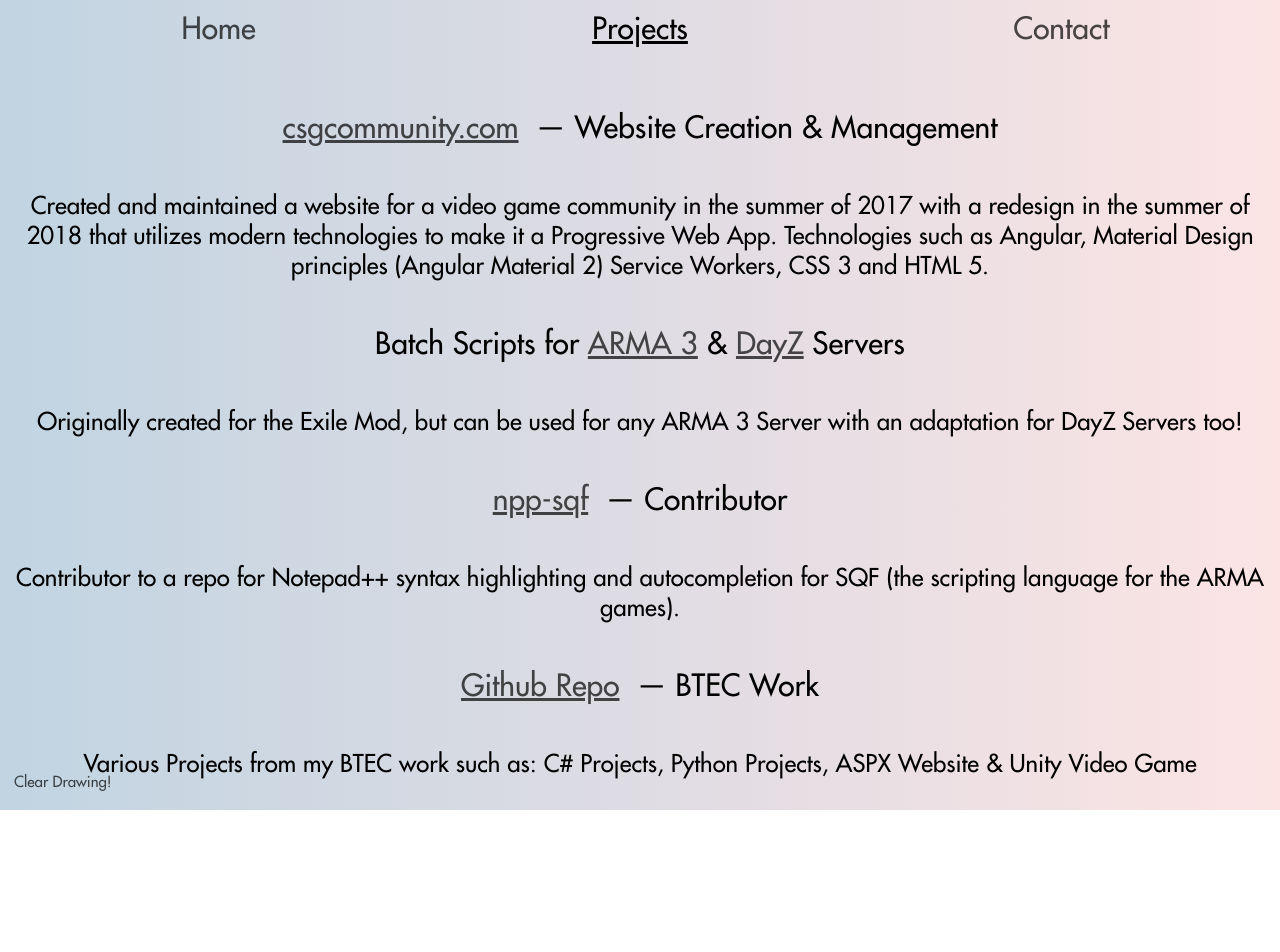
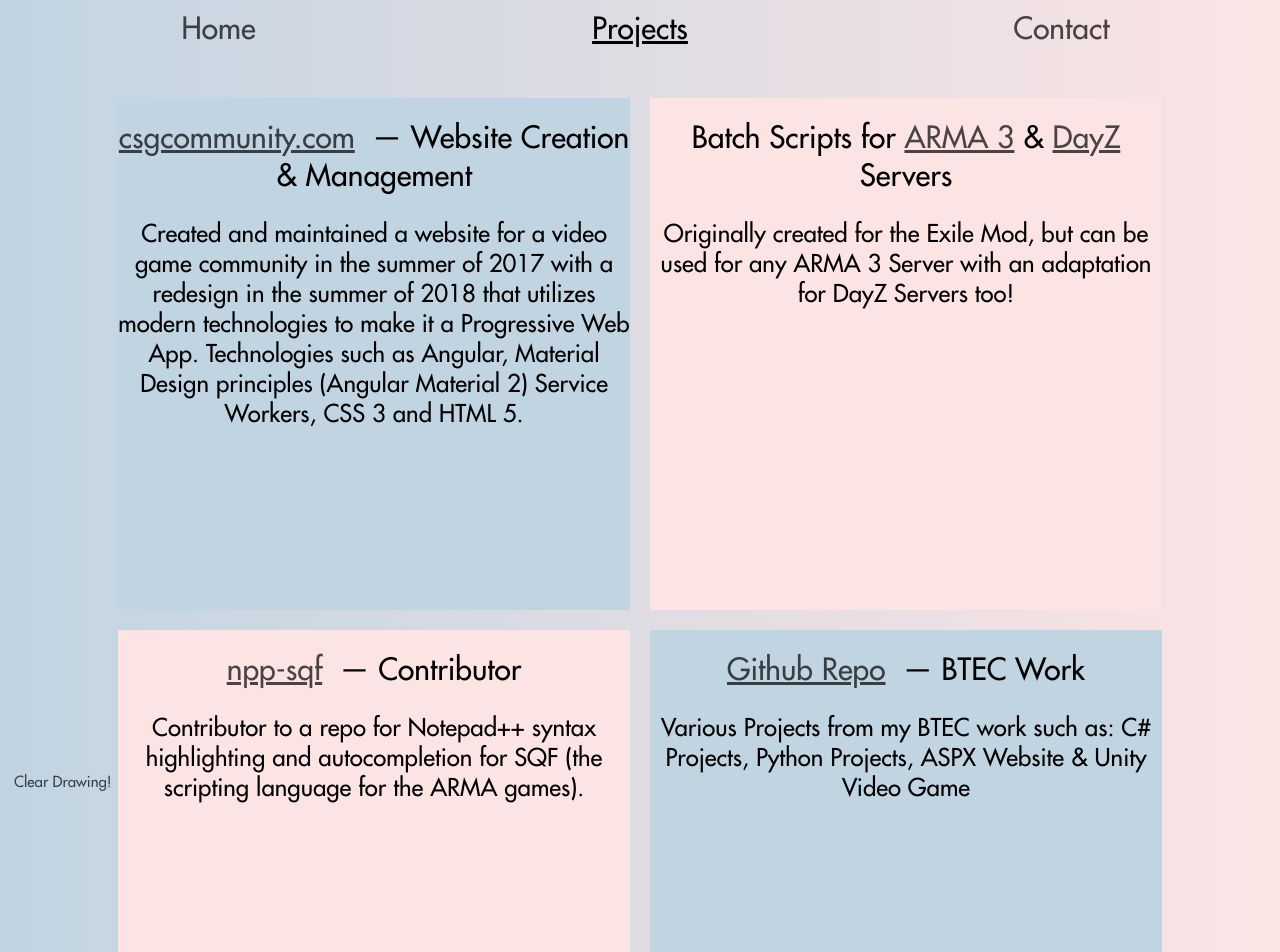
Before and after one commit to DannyDorito/jallison.co.uk, an Angular app: page /projects in a window 1280 px wide. Shown: the top 952 px of the page. Before the commit the page ends 810 px from the top, so only its background shows below. Built offline with nearby package versions, Linux system fonts and the light colour scheme; no server answers.

Commit message:
reworked projects

```diff
--- a/src/app/projects/projects.component.css
+++ b/src/app/projects/projects.component.css
@@ -11,3 +11,16 @@
 p {
   font-size: 24px;
 }
+
+.container {
+  display: flex;
+  flex-wrap: wrap;
+  justify-content: center;
+
+}
+
+.content {
+  width: 40vw;
+  height: 40vw;
+  margin: 10px;
+}
--- a/src/app/projects/projects.component.html
+++ b/src/app/projects/projects.component.html
@@ -1,13 +1,17 @@
-<div class="center">
+<div class="container">
+  <div class="content blue">
     <h4>
       <a href="https://csgcommunity.com">csgcommunity.com</a>
       &nbsp;— Website Creation & Management
     </h4>
     <p>
-    Created and maintained a website for a video game community in the summer of 2017 with a redesign in the summer of
+      Created and maintained a website for a video game community in the summer of 2017 with a redesign in the summer
+      of
       2018 that utilizes modern technologies to make it a Progressive Web App. Technologies such as Angular, Material
       Design principles (Angular Material 2) Service Workers, CSS 3 and HTML 5.
     </p>
+  </div>
+  <div class="content pink">
     <h4>
       Batch Scripts for <a href="https://github.com/DannyDorito/ARMA-3-Startup-and-Restart-Script">ARMA 3</a> & <a href="https://github.com/DannyDorito/DayZ-Startup-and-Restart-Script">DayZ</a>
       Servers
@@ -16,13 +20,20 @@
       Originally created for the Exile Mod, but can be used for any ARMA 3 Server with an adaptation for DayZ Servers
       too!
     </p>
+  </div>
+</div>
+<div class="container">
+  <div class="content pink">
     <h4>
       <a href="https://github.com/Sanjo/npp-sqf">npp-sqf</a>
       &nbsp;— Contributor
     </h4>
     <p>
-    Contributor to a repo for Notepad++ syntax highlighting and autocompletion for SQF (the scripting language for the ARMA games).
+      Contributor to a repo for Notepad++ syntax highlighting and autocompletion for SQF (the scripting language for
+      the ARMA games).
     </p>
+  </div>
+  <div class="content blue">
     <h4>
       <a href="https://github.com/DannyDorito/BTEC-Work">Github Repo</a>
       &nbsp;— BTEC Work
@@ -31,3 +42,4 @@
       Various Projects from my BTEC work such as: C# Projects, Python Projects, ASPX Website & Unity Video Game
     </p>
   </div>
+</div>
--- a/src/app/projects/projects.component.ts
+++ b/src/app/projects/projects.component.ts
@@ -7,16 +7,22 @@
   styleUrls: ['./projects.component.css']
 })
 export class ProjectsComponent implements OnInit {
-  description: string;
+  allRepos: GitHubRepo[];
   constructor(private projectsService: ProjectsService) {}
 
   ngOnInit() {
-    this.getRepo('DannyDorito', 'ARMA-3-Startup-and-Restart-Script');
+
   }
 
   getRepo(username: string, repo: string) {
     this.projectsService.getRepo(username, repo).subscribe(result => {
-      this.description = result.description;
+      // this.description = result.description;
+    });
+  }
+
+  getAllRepos(username: string) {
+    this.projectsService.getAllPublicRepos(username).subscribe(result => {
+      this.allRepos = result;
     });
   }
 }
--- a/src/app/projects/projects.service.ts
+++ b/src/app/projects/projects.service.ts
@@ -10,4 +10,8 @@
   getRepo(username: string, repo: string) {
     return this.http.get <GitHubRepo> ('https://api.github.com/repos/' + username + '/' + repo);
   }
+
+  getAllPublicRepos(username: string) {
+    return this.http.get <GitHubRepo[]> ('https://api.github.com/' + username + '/repos');
+  }
 }
--- a/src/styles.css
+++ b/src/styles.css
@@ -14,6 +14,14 @@
   font-family: 'futura';
   overflow-x: hidden;
   font-size: 30px;
+}
+
+.blue {
+  background-color: #C1D4E2;
+}
+
+.pink {
+  background-color: #FCE4E4;
 }
 
 .center {
```
Lines whose indentation alone changed are shown as unchanged.
